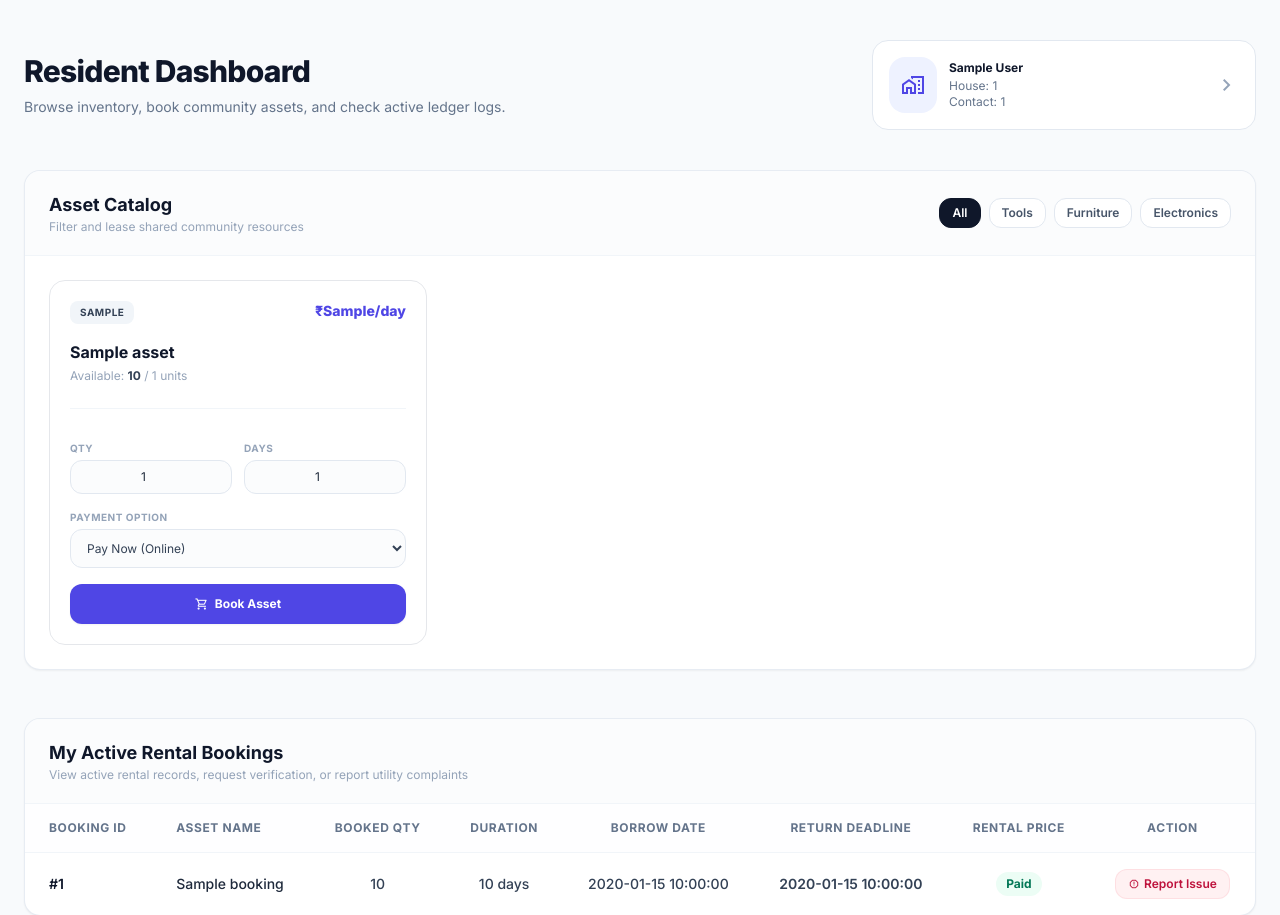
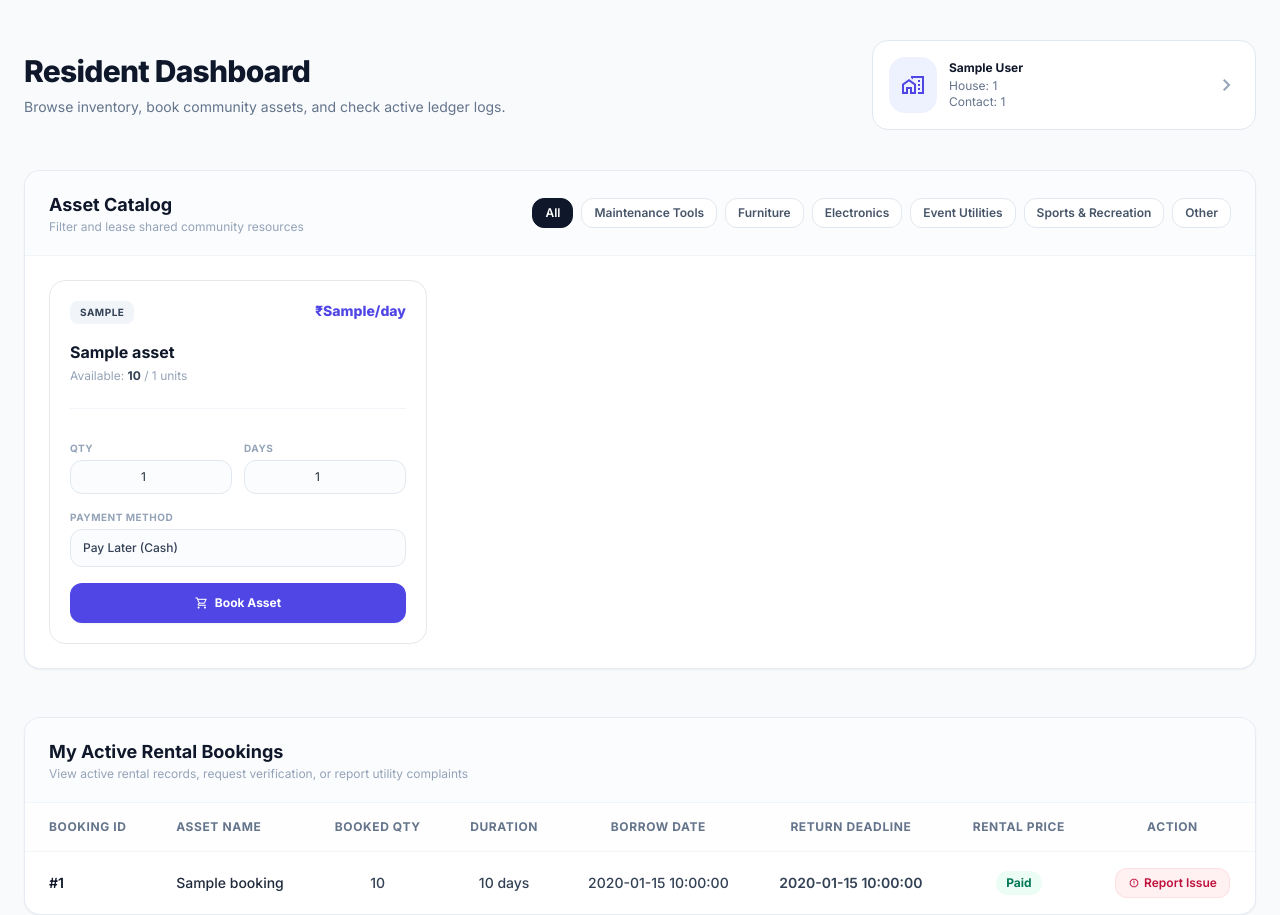
Before and after one commit to safeerkp-cmd/Co-Lend-Mini_project, a Flask app: template templates/resident_dashboard.html in a window 1280 px wide. Shown: the part 81-996 px from the top of the page. Run offline with Flask 3, Linux system fonts and the light colour scheme; the template is opened without the code that fills it: most values are stand-ins (such as "Sample title", 1, 10 or a date in 2020); parts of the project's set-up code (start-up, migrations or seed data) failed here and were passed over; some libraries are stand-ins or nearby versions.

Commit message:
Phase 4: Fix category filters and payment workflow

```diff
--- a/app.py
+++ b/app.py
@@ -543,9 +543,8 @@ def book_asset(asset_id):
         flash("Error: Lease duration must be between 1 and 30 days.", "error")
         return redirect(url_for('resident_ui'))
 
-    payment_status = request.form.get('payment_status', 'Pending')
-    if payment_status not in ['Paid', 'Pending']:
-        payment_status = 'Pending'
+    # All initial bookings start with Pending payment status (offline settlement managed by admin)
+    payment_status = 'Pending'
 
     conn = get_db_connection()
     cursor = conn.cursor(cursor_factory=RealDictCursor)
@@ -735,6 +734,31 @@ def pay_fine(fine_id):
     conn.close()
     return redirect(url_for('admin_ui'))
 
+# 10.8. Settle a pending booking rental payment (POST /admin/pay_booking/<int:booking_id>)
+@app.route('/admin/pay_booking/<int:booking_id>', methods=['POST'])
+def pay_booking(booking_id):
+    if not session.get('logged_in') or session.get('role', '').lower() != 'admin':
+        flash("Unauthorized Access: Only administrators can settle rental payments.", "error")
+        return redirect(url_for('index'))
+
+    conn = get_db_connection()
+    cursor = conn.cursor()
+
+    try:
+        cursor.execute("UPDATE bookings SET payment_status = 'Paid' WHERE id = %s AND payment_status = 'Pending';", (booking_id,))
+        if cursor.rowcount == 0:
+            flash("Error: Booking record not found or rental payment already settled.", "error")
+        else:
+            conn.commit()
+            flash("Rental payment marked as paid successfully.", "success")
+    except Exception:
+        conn.rollback()
+        flash("An error occurred while settling the rental payment.", "error")
+
+    cursor.close()
+    conn.close()
+    return redirect(url_for('admin_ui'))
+
 # 11. Logout (GET /logout)
 @app.route('/logout')
 def logout():
--- a/templates/resident_dashboard.html
+++ b/templates/resident_dashboard.html
@@ -104,13 +104,22 @@
                                 All
                             </a>
                             <a href="/resident?category=Maintenance Tools" class="px-3 py-1.5 text-xs font-semibold rounded-xl border transition-all {% if selected_category == 'Maintenance Tools' %}bg-slate-900 text-white border-slate-900{% else %}bg-white text-slate-600 border-slate-200 hover:bg-slate-50{% endif %}">
-                                Tools
+                                Maintenance Tools
                             </a>
                             <a href="/resident?category=Furniture" class="px-3 py-1.5 text-xs font-semibold rounded-xl border transition-all {% if selected_category == 'Furniture' %}bg-slate-900 text-white border-slate-900{% else %}bg-white text-slate-600 border-slate-200 hover:bg-slate-50{% endif %}">
                                 Furniture
                             </a>
                             <a href="/resident?category=Electronics" class="px-3 py-1.5 text-xs font-semibold rounded-xl border transition-all {% if selected_category == 'Electronics' %}bg-slate-900 text-white border-slate-900{% else %}bg-white text-slate-600 border-slate-200 hover:bg-slate-50{% endif %}">
                                 Electronics
+                            </a>
+                            <a href="/resident?category=Event Utilities" class="px-3 py-1.5 text-xs font-semibold rounded-xl border transition-all {% if selected_category == 'Event Utilities' %}bg-slate-900 text-white border-slate-900{% else %}bg-white text-slate-600 border-slate-200 hover:bg-slate-50{% endif %}">
+                                Event Utilities
+                            </a>
+                            <a href="/resident?category=Sports%20%26%20Recreation" class="px-3 py-1.5 text-xs font-semibold rounded-xl border transition-all {% if selected_category == 'Sports & Recreation' %}bg-slate-900 text-white border-slate-900{% else %}bg-white text-slate-600 border-slate-200 hover:bg-slate-50{% endif %}">
+                                Sports & Recreation
+                            </a>
+                            <a href="/resident?category=Other" class="px-3 py-1.5 text-xs font-semibold rounded-xl border transition-all {% if selected_category == 'Other' %}bg-slate-900 text-white border-slate-900{% else %}bg-white text-slate-600 border-slate-200 hover:bg-slate-50{% endif %}">
+                                Other
                             </a>
                         </div>
                     </div>
@@ -149,11 +158,10 @@
                                 </div>
 
                                 <div>
-                                    <label class="block text-[10px] font-bold text-slate-400 uppercase tracking-wider mb-1">Payment Option</label>
-                                    <select name="payment_status" class="w-full px-3 py-2.5 rounded-xl border border-slate-200 focus:outline-none focus:ring-2 focus:ring-indigo-500/20 focus:border-indigo-500 text-xs bg-slate-50/50 transition-all text-slate-700">
-                                        <option value="Paid">Pay Now (Online)</option>
-                                        <option value="Pending">Pay Later (Cash)</option>
-                                    </select>
+                                    <label class="block text-[10px] font-bold text-slate-400 uppercase tracking-wider mb-1">Payment Method</label>
+                                    <div class="w-full px-3 py-2.5 rounded-xl border border-slate-200 bg-slate-50/50 text-xs text-slate-700 font-medium">
+                                        Pay Later (Cash)
+                                    </div>
                                 </div>
                                 <button type="submit" {% if asset.available_qty <= 0 %}disabled{% endif %}
                                     class="w-full py-2.5 px-4 rounded-xl text-xs font-bold transition-all flex items-center justify-center gap-1.5 shadow-sm {% if asset.available_qty > 0 %}bg-indigo-600 hover:bg-indigo-700 text-white{% else %}bg-slate-100 text-slate-400 cursor-not-allowed{% endif %}">
```
Also changed, not shown: templates/add_asset.html (+24 -4 lines).
